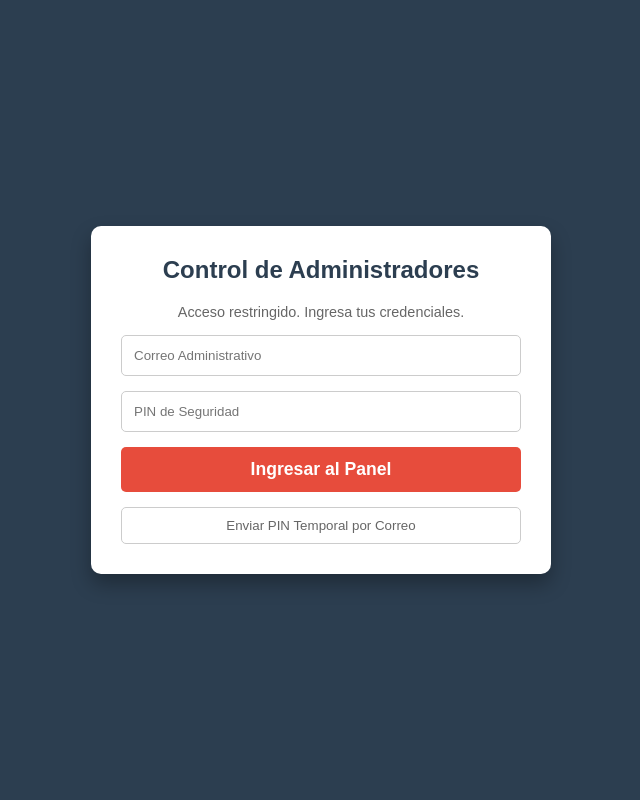
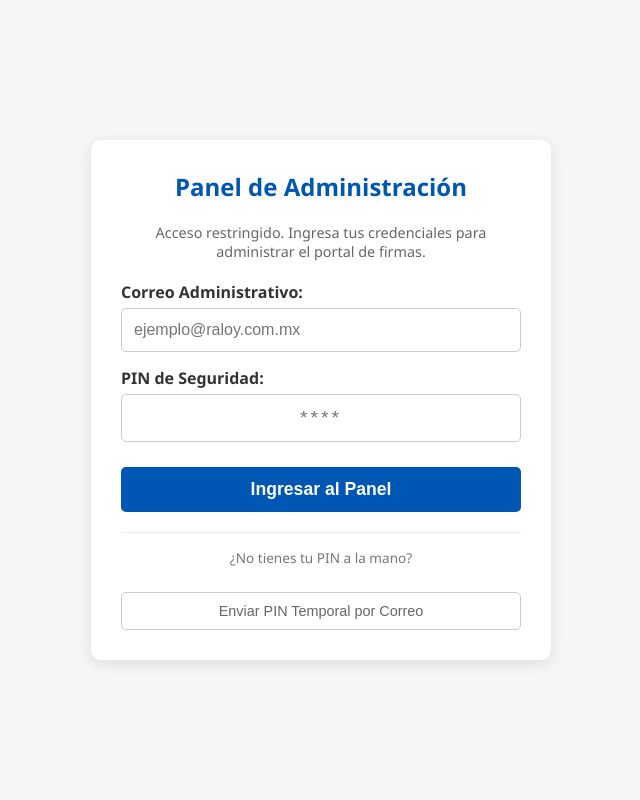
Before and after one commit to Raloy-Lubricantes-S-A-de-C-V/DEV108, a Django app: page /admin-portal/ in a window 1280 px wide. Shown: the whole page, without its empty margins (319-959 px from the left). Run offline with Django 3.2, Linux system fonts and the light colour scheme; data comes from the database, SQL or seed files in the repository.

Commit message:
[UPLOAD] Cambios al sistema

```diff
--- a/motor_firmas/templates/motor_firmas/admin_login.html
+++ b/motor_firmas/templates/motor_firmas/admin_login.html
@@ -2,30 +2,51 @@
 <html lang="es">
 <head>
     <meta charset="UTF-8">
+    <meta name="viewport" content="width=device-width, initial-scale=1.0">
     <title>Acceso Administrador - Raloy</title>
     <style>
-        body { font-family: Arial, sans-serif; background-color: #2c3e50; display: flex; justify-content: center; align-items: center; height: 100vh; margin: 0; }
-        .card { background: white; padding: 30px; border-radius: 10px; box-shadow: 0 10px 20px rgba(0,0,0,0.3); width: 100%; max-width: 400px; text-align: center; }
-        h2 { color: #2c3e50; margin-top: 0; }
-        input { width: 100%; padding: 12px; border: 1px solid #ccc; border-radius: 5px; box-sizing: border-box; margin-bottom: 15px;}
-        .btn-submit { background-color: #e74c3c; color: white; padding: 12px; border: none; border-radius: 5px; font-weight: bold; cursor: pointer; width: 100%; font-size: 1.1rem; }
-        .btn-otp { background-color: transparent; color: #666; border: 1px solid #ccc; padding: 10px; border-radius: 5px; cursor: pointer; width: 100%; margin-top: 15px; }
+        body { font-family: 'Segoe UI', Tahoma, Geneva, Verdana, sans-serif; background-color: #f4f7f6; display: flex; justify-content: center; align-items: center; height: 100vh; margin: 0; }
+        .card { background: white; padding: 30px; border-radius: 10px; box-shadow: 0 4px 15px rgba(0,0,0,0.1); width: 100%; max-width: 400px; text-align: center; }
+        h2 { color: #0056b3; margin-top: 0; }
+        .form-group { margin-bottom: 15px; text-align: left; }
+        label { display: block; margin-bottom: 5px; font-weight: bold; color: #333; }
+        input[type="email"], input[type="password"] { width: 100%; padding: 12px; border: 1px solid #ccc; border-radius: 5px; box-sizing: border-box; font-size: 1rem;}
+        input[type="password"] { letter-spacing: 3px; text-align: center; font-size: 1.2rem; }
+        .btn-submit { background-color: #0056b3; color: white; padding: 12px; border: none; border-radius: 5px; font-weight: bold; cursor: pointer; width: 100%; font-size: 1.1rem; margin-top: 10px; transition: 0.2s;}
+        .btn-submit:hover { background-color: #004494; }
+        .btn-otp { background-color: transparent; color: #666; border: 1px solid #ccc; padding: 10px; border-radius: 5px; cursor: pointer; width: 100%; font-size: 0.9rem; margin-top: 15px; transition: 0.2s;}
+        .btn-otp:hover { background-color: #f1f1f1; }
     </style>
 </head>
 <body>
 <div class="card">
-    <h2>Control de Administradores</h2>
-    <p style="color: #666; font-size: 0.9rem;">Acceso restringido. Ingresa tus credenciales.</p>
-    <input type="email" id="email" placeholder="Correo Administrativo" required>
-    <input type="password" id="pin" placeholder="PIN de Seguridad" required>
+    <h2>Panel de Administración</h2>
+    <p style="color: #666; font-size: 0.9rem; margin-bottom: 20px;">Acceso restringido. Ingresa tus credenciales para administrar el portal de firmas.</p>
+
+    <div class="form-group">
+        <label>Correo Administrativo:</label>
+        <input type="email" id="email" placeholder="ejemplo@raloy.com.mx" required>
+    </div>
+
+    <div class="form-group">
+        <label>PIN de Seguridad:</label>
+        <input type="password" id="pin" placeholder="****" required maxlength="6">
+    </div>
+
     <button class="btn-submit" id="btnLogin" onclick="iniciarSesion()">Ingresar al Panel</button>
-    <button class="btn-otp" id="btnOtp" onclick="pedirOTP()">Enviar PIN Temporal por Correo</button>
+
+    <div style="margin-top: 20px; border-top: 1px solid #eee; padding-top: 15px;">
+        <p style="font-size: 0.85rem; color: #777; margin: 0 0 10px 0;">¿No tienes tu PIN a la mano?</p>
+        <button class="btn-otp" id="btnOtp" onclick="pedirOTP()">Enviar PIN Temporal por Correo</button>
+    </div>
 </div>
 
 <script>
     function iniciarSesion() {
         const email = document.getElementById('email').value;
         const pin = document.getElementById('pin').value;
+        if(!email || !pin) return alert("Completa ambos campos");
+
         const btn = document.getElementById('btnLogin');
         btn.disabled = true; btn.innerText = "Verificando...";
 
@@ -40,7 +61,7 @@
 
     function pedirOTP() {
         const email = document.getElementById('email').value;
-        if(!email) return alert("Ingresa tu correo.");
+        if(!email) return alert("Ingresa tu correo administrativo arriba.");
         const btn = document.getElementById('btnOtp');
         btn.disabled = true; btn.innerText = "Enviando...";
 
```
Also changed, not shown: motor_firmas/templates/motor_firmas/admin_crear_plantilla.html (+87 -3 lines).
